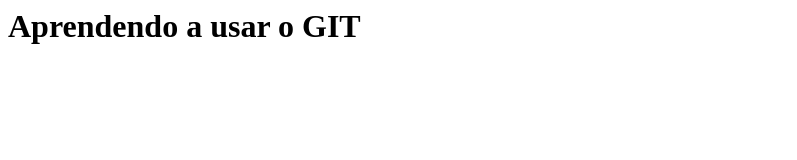
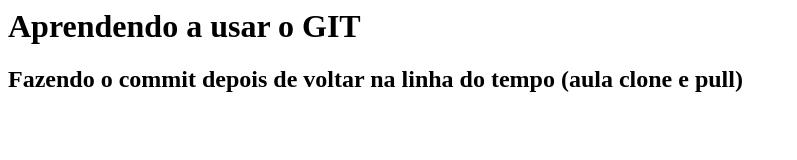
Before and after one commit to devjshm/gama-no-github, a plain HTML site: page index.html in a window 1280 px wide. Shown: the whole page, without its empty margins (0-797 px from the left). Drawn offline with Linux system fonts and the light colour scheme.

Commit message:
Voltei na linha do tempo e fiz um commit (aula clone e pull)

```diff
--- a/index.html
+++ b/index.html
@@ -1,5 +1,6 @@
 <html>
 <body>
 	<h1>Aprendendo a usar o GIT</h1>
+	<h2>Fazendo o commit depois de voltar na linha do tempo (aula clone e pull)</h2>
 	</body>
 	</html>
```
